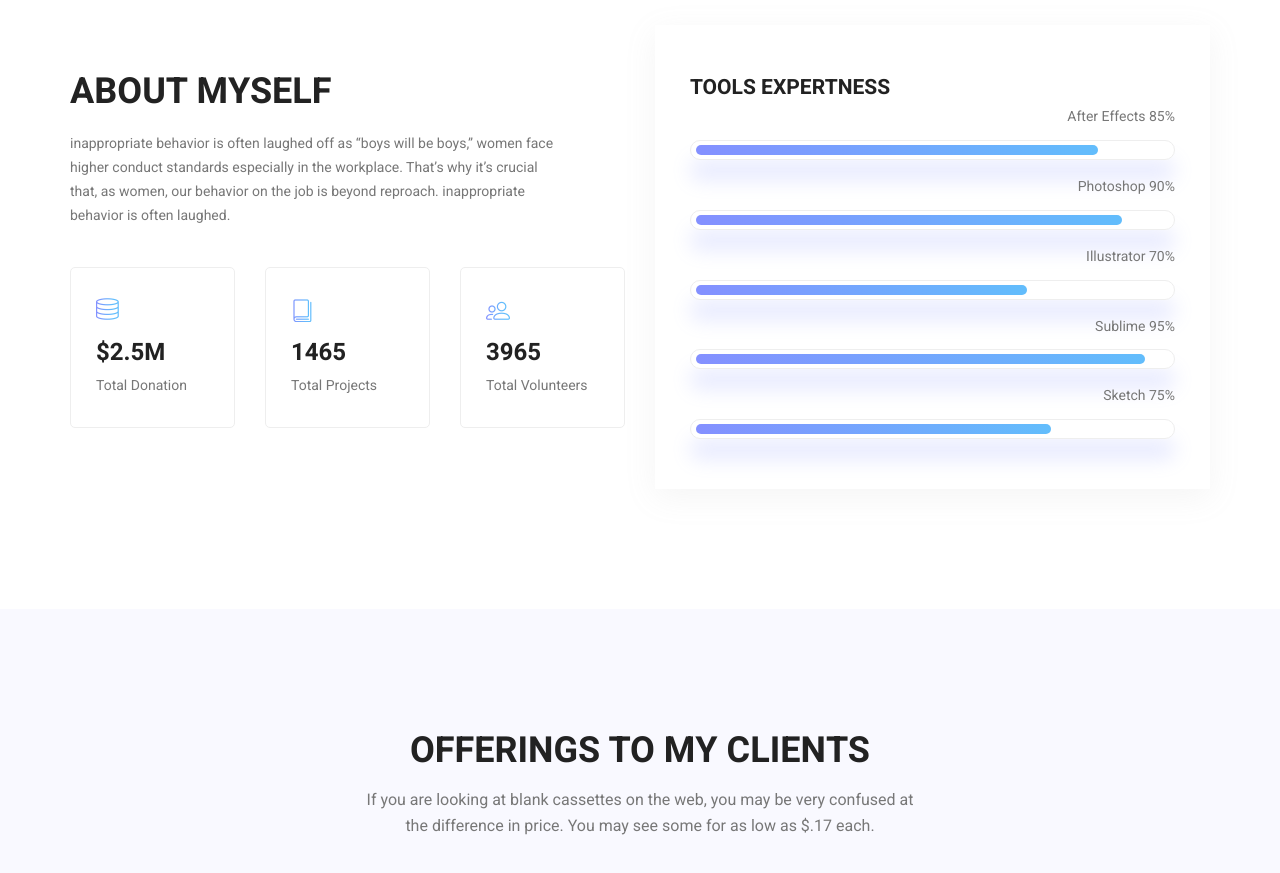
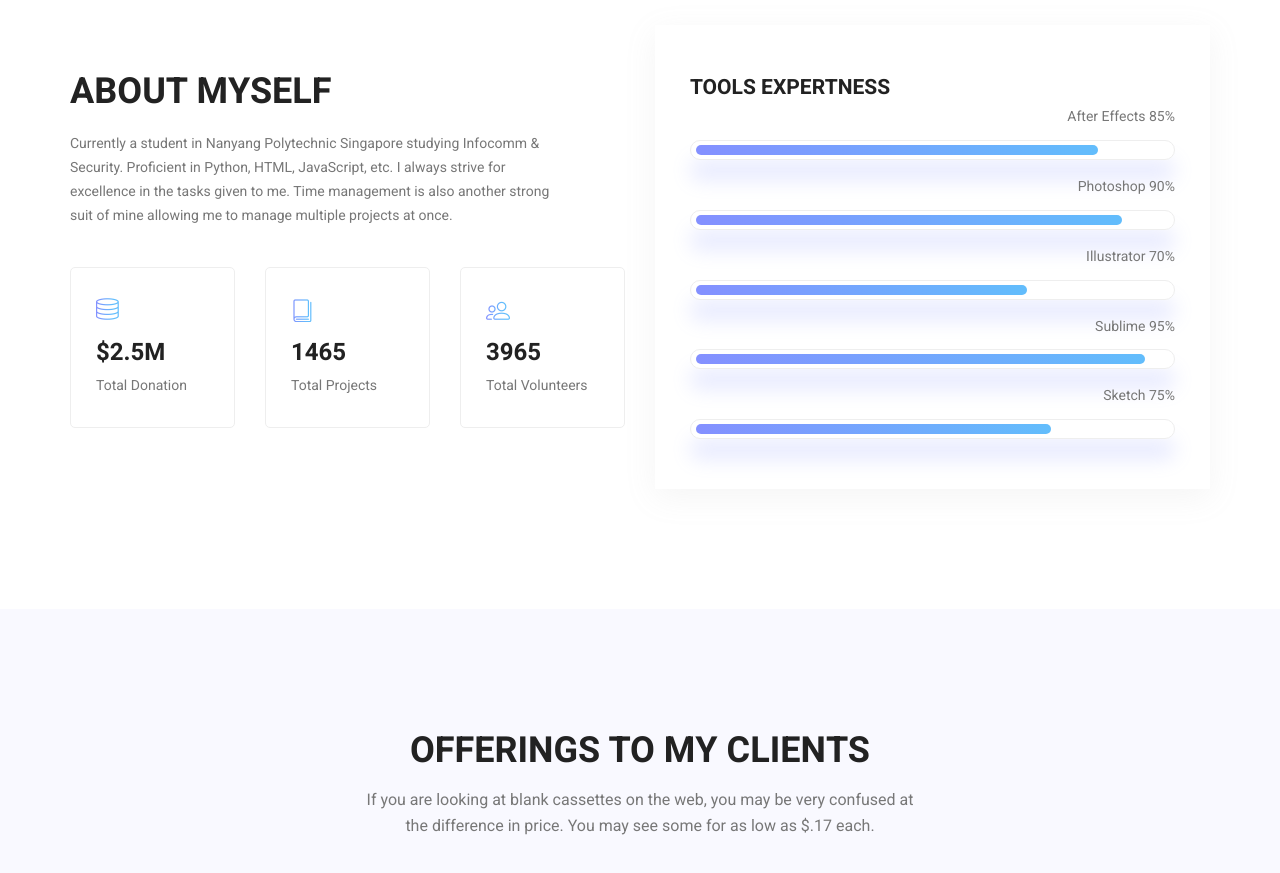
Before and after one commit to donwong2308/donwong2308.github.io, a plain HTML site: page index.html in a window 1280 px wide. Shown: the part 840-1713 px from the top of the page. Drawn offline with Linux system fonts and the light colour scheme; some packages are replaced by stand-ins of ours.

Commit message:
Update index.html

```diff
--- a/index.html
+++ b/index.html
@@ -94,7 +94,9 @@
         			<div class="col-lg-6">
         				<div class="welcome_text">
         					<h4>About Myself</h4>
-        					<p>inappropriate behavior is often laughed off as “boys will be boys,” women face higher conduct standards especially in the workplace. That’s why it’s crucial that, as women, our behavior on the job is beyond reproach. inappropriate behavior is often laughed.</p>
+        					<p>Currently a student in Nanyang Polytechnic Singapore studying Infocomm & Security. Proficient in Python, HTML, JavaScript, etc.
+                  I always strive for excellence in the tasks given to me. Time management is also another strong suit of mine allowing me to manage
+                multiple projects at once.</p>
         					<div class="row">
         						<div class="col-md-4">
         							<div class="wel_item">
```
